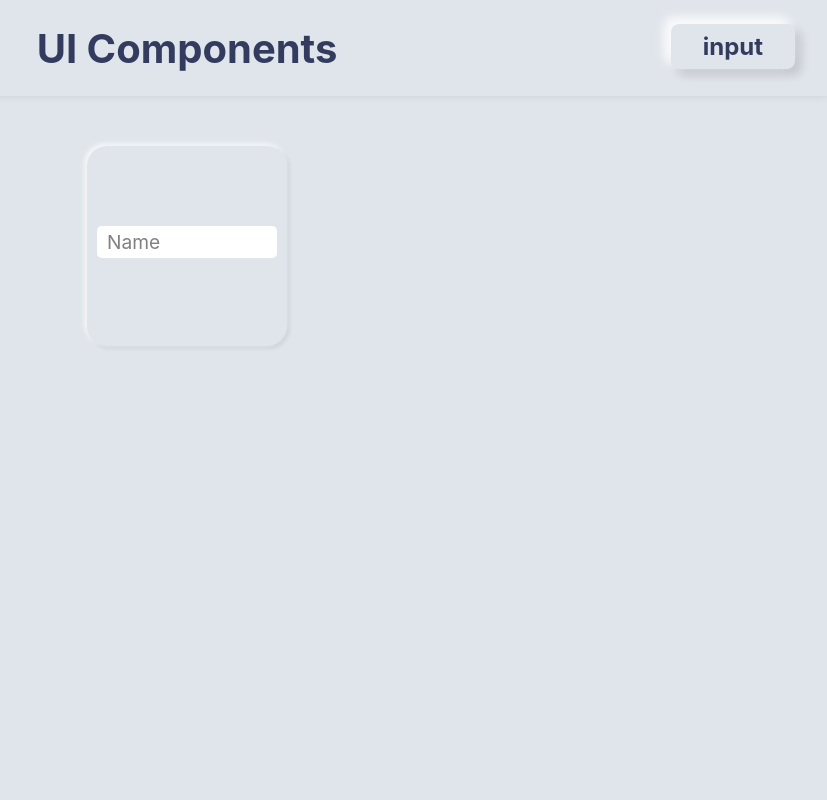
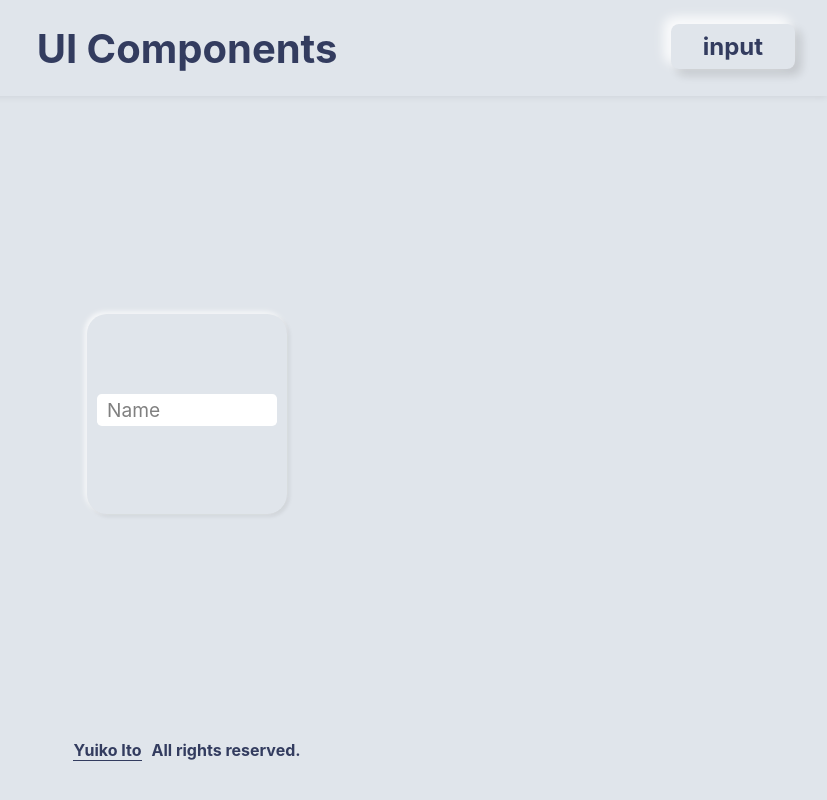
Before and after one commit to toffyui/ui-components, a React (Create React App) app: page /input in a window 1280 px wide. Shown: the whole page, without its empty margins (453-1280 px from the left). Built offline with nearby package versions, Linux system fonts and the light colour scheme.

Commit message:
feat::tada: add footer

```diff
--- /dev/null
+++ b/src/components/common/Footer.tsx
@@ -0,0 +1,16 @@
+import "styles/components/common/footer.scss";
+
+const Footer = () => {
+  return (
+    <footer className="footer">
+      <div className="text">
+        <a className="link" href="https://twitter.com/yui_active">
+          Yuiko Ito
+        </a>
+        All rights reserved.
+      </div>
+    </footer>
+  );
+};
+
+export default Footer;
--- a/src/pages/ButtonPage.tsx
+++ b/src/pages/ButtonPage.tsx
@@ -1,4 +1,5 @@
 import Header from "components/common/Header";
+import Footer from "components/common/Footer";
 import CodeBlock from "components/common/CodeBlock";
 import { buttons } from "components/button";
 import "styles/components/common/container.scss";
@@ -13,6 +14,7 @@ const ButtonPage = () => {
           <CodeBlock style={button} key={index} />
         ))}
       </div>
+      <Footer />
     </>
   );
 };
--- a/src/pages/InputPage.tsx
+++ b/src/pages/InputPage.tsx
@@ -1,4 +1,5 @@
 import Header from "components/common/Header";
+import Footer from "components/common/Footer";
 import CodeBlock from "components/common/CodeBlock";
 import { inputs } from "components/input";
 import "styles/components/common/container.scss";
@@ -13,6 +14,7 @@ const ButtonPage = () => {
           <CodeBlock style={input} key={index} />
         ))}
       </div>
+      <Footer />
     </>
   );
 };
--- a/src/pages/Main.tsx
+++ b/src/pages/Main.tsx
@@ -1,4 +1,5 @@
 import Header from "components/common/Header";
+import Footer from "components/common/Footer";
 import CodeBlock from "components/common/CodeBlock";
 import { loaders } from "components/loader";
 import "styles/components/common/container.scss";
@@ -13,6 +14,7 @@ const Main = () => {
           <CodeBlock style={loader} key={index} />
         ))}
       </div>
+      <Footer />
     </>
   );
 };
--- a/src/styles/components/common/container.scss
+++ b/src/styles/components/common/container.scss
@@ -1,3 +1,4 @@
+@import "styles/media.scss";
 .container {
   padding-top: 30px;
   width: 80%;
@@ -7,4 +8,8 @@
   align-items: center;
   flex-direction: row;
   flex-wrap: wrap;
+  min-height: calc(100vh - 14rem);
+  @include tab {
+    min-height: calc(100vh - 12rem);
+  }
 }
--- /dev/null
+++ b/src/styles/components/common/footer.scss
@@ -0,0 +1,24 @@
+@import "styles/media.scss";
+.footer {
+  display: table;
+  text-align: center;
+  width: 100%;
+  height: 6rem;
+  @include tab {
+    height: 5rem;
+  }
+}
+
+.footer > .text {
+  color: #333c5f;
+  display: table-cell;
+  vertical-align: middle;
+  font-size: 1rem;
+  font-weight: bold;
+}
+
+.footer > .text > .link {
+  color: #333c5f;
+  border-bottom: 1px solid #333c5f;
+  margin-right: 10px;
+}
--- a/src/styles/global.scss
+++ b/src/styles/global.scss
@@ -17,3 +17,7 @@ code {
 button {
   cursor: pointer;
 }
+
+a {
+  text-decoration: none;
+}
```
